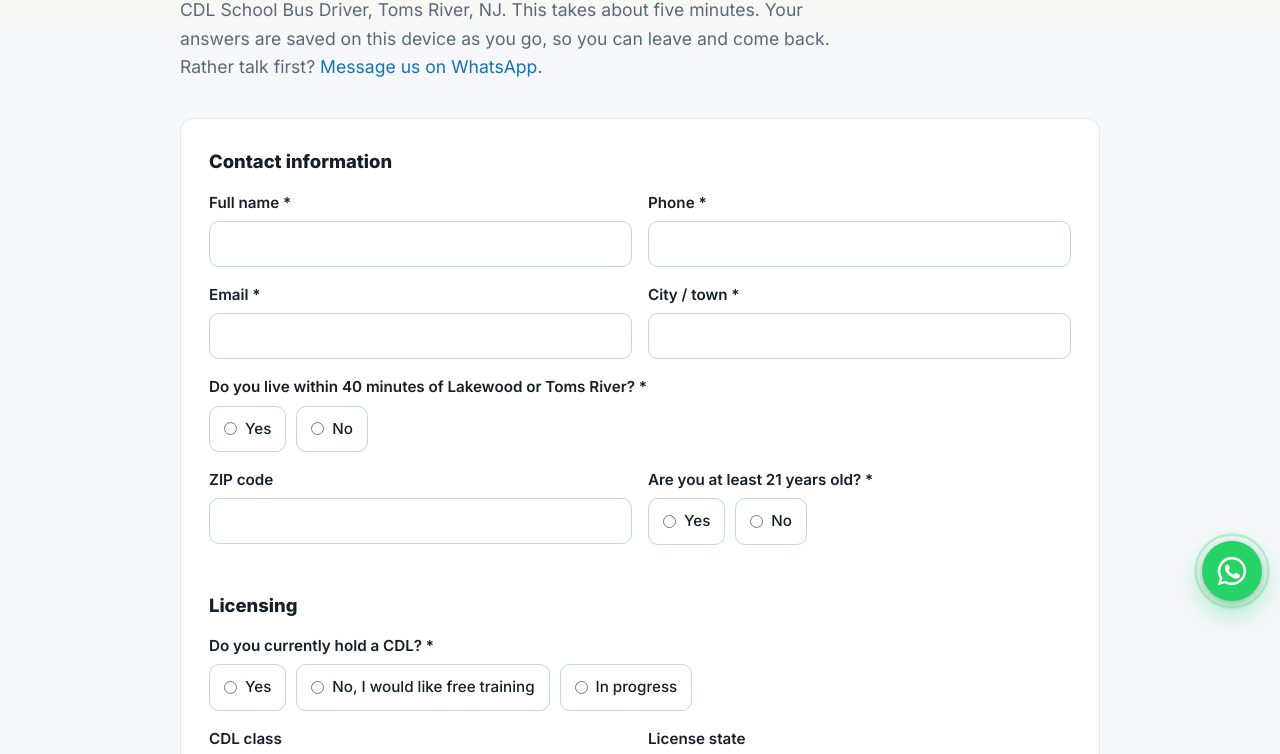
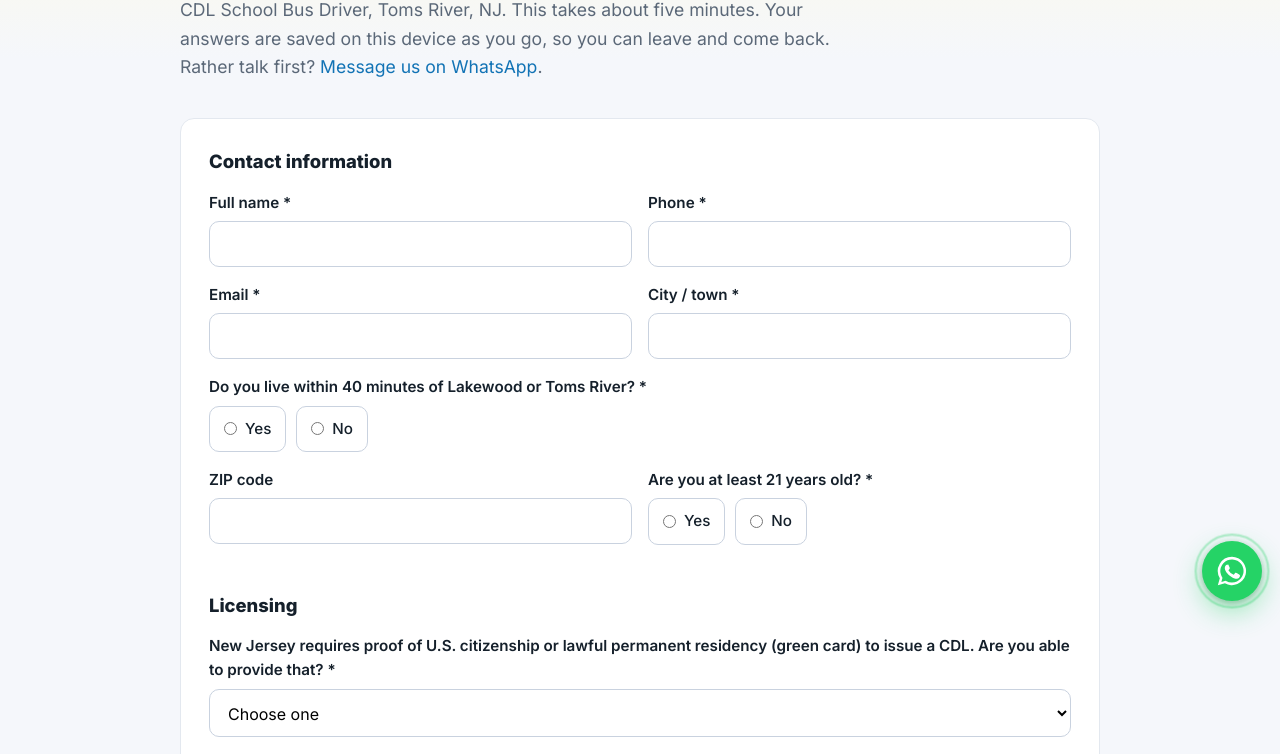
Before and after one commit to 193JayFischer/WayToGo, a plain HTML site: page apply.html in a window 1280 px wide. Shown: the part 181-935 px from the top of the page. Drawn offline with Linux system fonts and the light colour scheme.

Commit message:
Application form: required CDL eligibility question (citizenship or green card); hub shows the answer and flags No or Not sure
Co-Authored-By: Claude Fable 5.2 <noreply@anthropic.com>
Claude-Session: https://claude.ai/code/session_01GpEHLGCwnEDuXkhiabGNJw

```diff
--- a/apply.html
+++ b/apply.html
@@ -79,6 +79,15 @@
 
       <fieldset>
         <legend>Licensing</legend>
+        <div class="field">
+          <label for="cdlEligible">New Jersey requires proof of U.S. citizenship or lawful permanent residency (green card) to issue a CDL. Are you able to provide that? *</label>
+          <select id="cdlEligible" name="cdlEligible" required>
+            <option value="">Choose one</option>
+            <option>Yes</option>
+            <option>No</option>
+            <option>Not sure</option>
+          </select>
+        </div>
         <div class="field">
           <label>Do you currently hold a CDL? *</label>
           <div class="choices">
```
Also changed, not shown: admin.html (+4 -3 lines).
